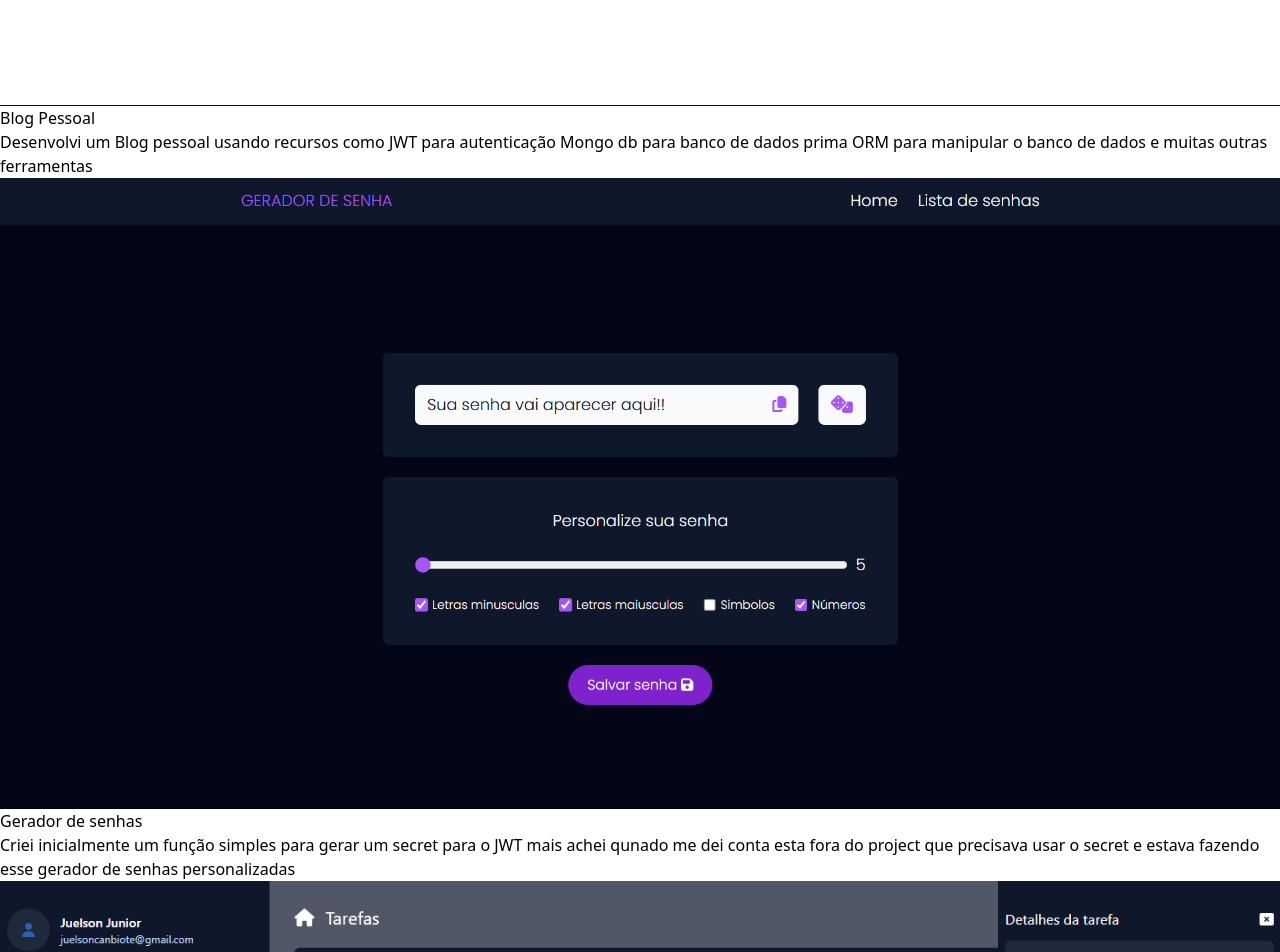
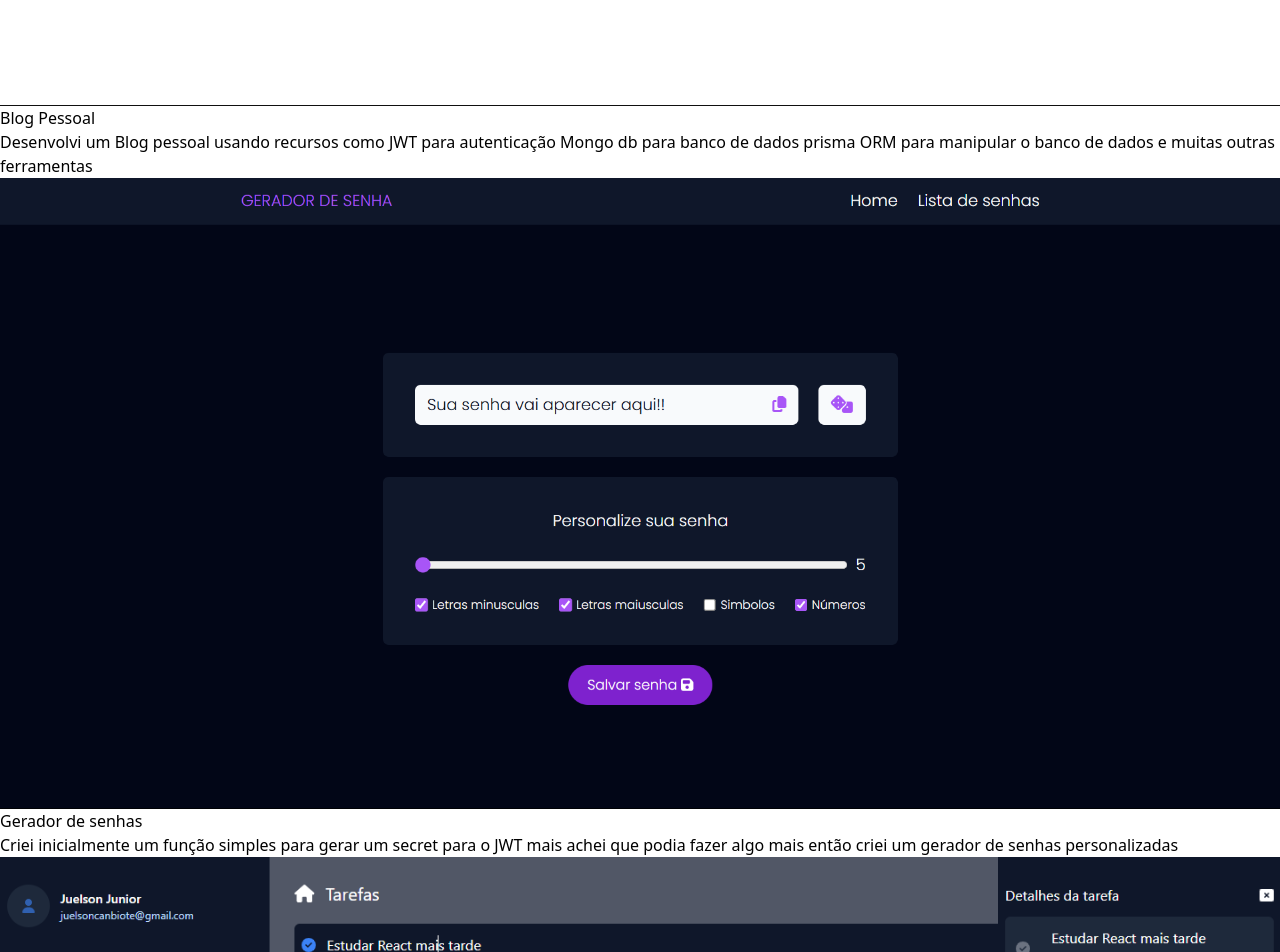
Before and after one commit to juelsonjunior/Portofolio, a React (Vite) app: page / in a window 1280 px wide. Shown: the part 1840-2792 px from the top of the page. Built offline with nearby package versions, Linux system fonts and the light colour scheme.

Commit message:
Alterando textos

```diff
--- a/src/components/project.jsx
+++ b/src/components/project.jsx
@@ -9,13 +9,13 @@ function Project() {
                 id: 1,
                 img: '../../blog-pessoal.png',
                 name: 'Blog Pessoal',
-                description: "Desenvolvi um Blog pessoal usando recursos como JWT para autenticação Mongo db para banco de dados prima ORM para manipular o banco de dados e muitas outras ferramentas",
+                description: "Desenvolvi um Blog pessoal usando recursos como JWT para autenticação Mongo db para banco de dados prisma ORM para manipular o banco de dados e muitas outras ferramentas",
             },
             {
                 id: 2,
                 img: '../../gerador.png',
                 name: 'Gerador de senhas',
-                description: "Criei inicialmente um função simples para gerar um secret para o JWT mais achei qunado me dei conta esta fora do project que precisava usar o secret e estava fazendo esse gerador de senhas personalizadas",
+                description: "Criei inicialmente um função simples para gerar um secret para o JWT mais achei que podia fazer algo mais então criei um gerador de senhas personalizadas",
             },
             {
                 id: 3,
```
